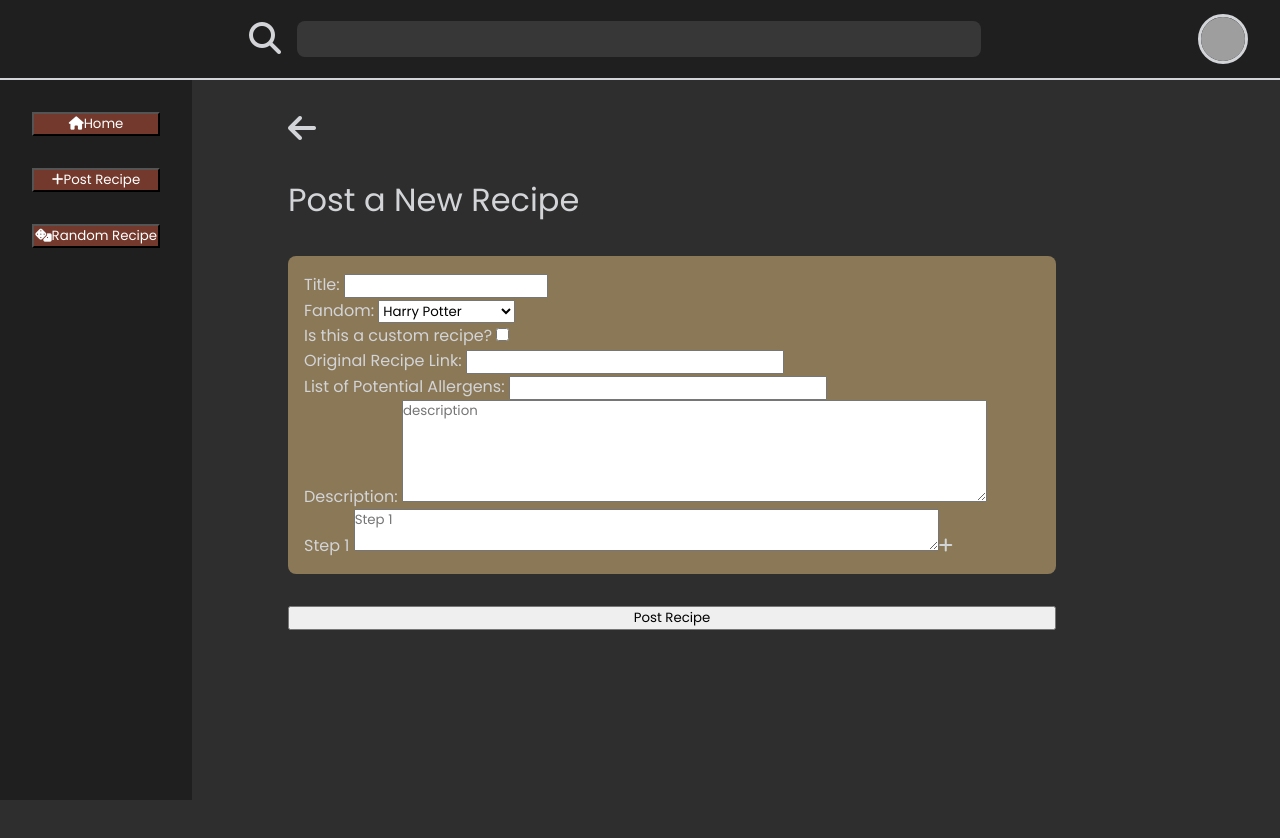
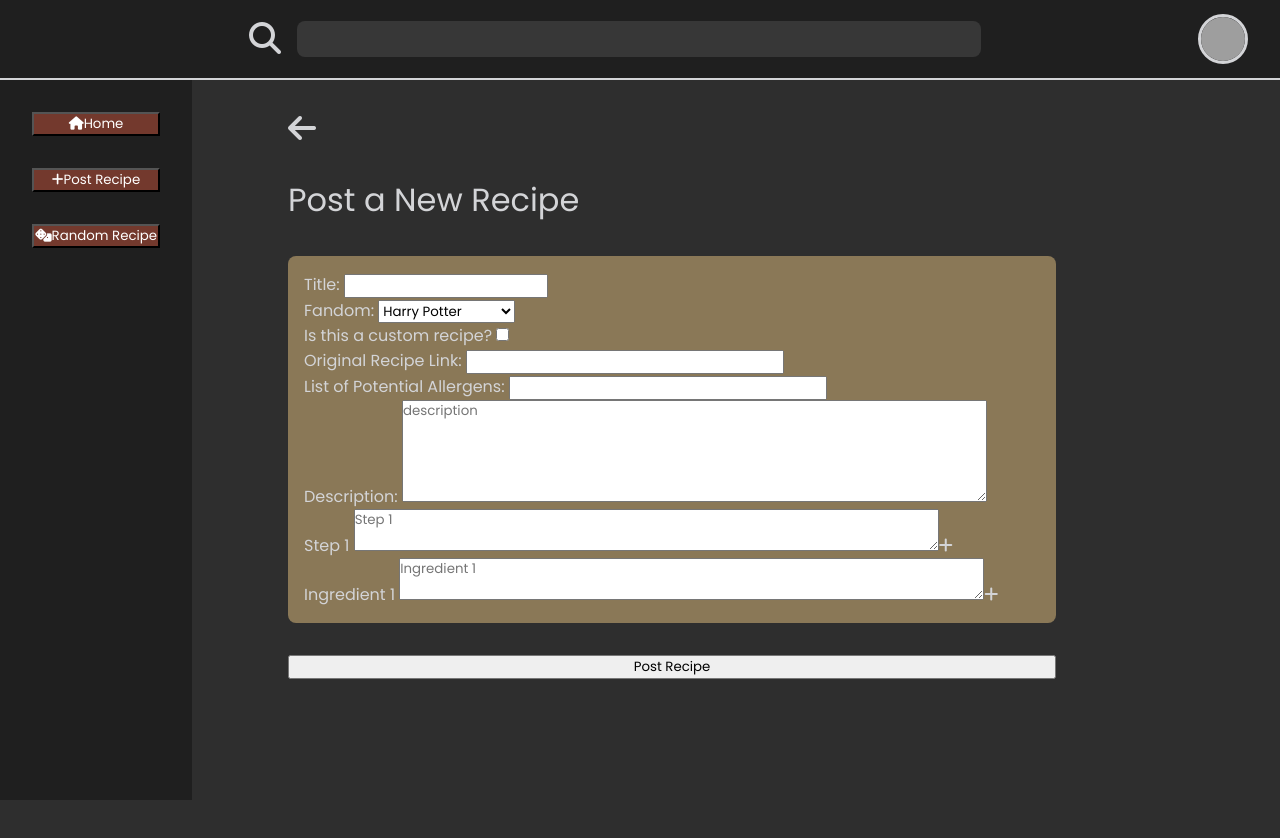
Before and after one commit to DeathlessKraken/fantasy-recipe-book, a React (Vite) app in the folder client/: page / in a window 1280 px wide. Both pictures are taken after a click on the button "Post Recipe". Shown: the top 838 px of the page. Built offline with nearby package versions, Linux system fonts and the light colour scheme; no server answers; grey boxes are pictures that could not be loaded.

Commit message:
added ingredients to post recipe, updated sub button

```diff
--- a/client/src/components/container/PostRecipe.jsx
+++ b/client/src/components/container/PostRecipe.jsx
@@ -20,7 +20,7 @@ export default function PostRecipe(props) {
             step1: '',
         },
         ingredients: {              //Initially render one blank ingredient to prompt entry.
-            new_ingredient: '',
+            ingredient1: '',
         },
         images: {},
         is_published: false,
@@ -63,11 +63,12 @@ export default function PostRecipe(props) {
         }
     }
 
-    function handleAddClick(stepIndex) {
+    function handleAddClick(type, stepIndex) {
         //stepIndex refers to the step that was clicked. example, add button clicked on step 3, stepIndex is 3.
         //Adds new blank step to instructions, to be rendered statefully through mapping
         //input.instructions keys to inputs
 
+        if (type === 'instruction') {
             setInputs(prevState => {
                 return ({
                     ...prevState,
@@ -77,16 +78,40 @@ export default function PostRecipe(props) {
                     }
                 });
             });
+        } else if (type === 'ingredient') {
+            setInputs(prevState => {
+                return ({
+                    ...prevState,
+                    ingredients: {
+                        ...prevState.ingredients,
+                        ['ingredient'+(stepIndex+1)]: ''
+                    }
+                });
+            });
+        } else {
+            console.error("INVALID TYPE OF INPUT: ", type);
+        }
     }
 
-    function handleSubClick(stepIndex) {
+    function handleSubClick(type, stepIndex) {
         //Destructure post inputs, delete step from inner instruction object, replace and return.
+        if (type === 'instruction') {
             setInputs(prevState => {
                 const { instructions, ...rest } = prevState;
                 delete instructions['step'+stepIndex];
                 rest.instructions = instructions;
                 return rest;
             });
+        } else if (type === 'ingredient') {
+            setInputs(prevState => {
+                const { ingredients, ...rest } = prevState;
+                delete ingredients['ingredient'+stepIndex];
+                rest.ingredients = ingredients;
+                return rest;
+            });
+        } else {
+            console.error("INVALID TYPE OF INPUT: ", type);
+        }
     }
 
     return (
@@ -186,7 +211,7 @@ export default function PostRecipe(props) {
 
                 <div className={styles.instructions}>
 
-                    {Object.keys(inputs.instructions).map((key, index) => {
+                    {Object.keys(inputs.instructions).map((key, index, array) => {
                         return (
                             <div key={'step'+(index+1)}>
                                 <label htmlFor={'step'+(index+1)}>Step {index+1} </label>
@@ -202,8 +227,34 @@ export default function PostRecipe(props) {
                                     maxLength={200}
                                     className={styles.step}
                                 ></textarea>
-                                <FontAwesomeIcon icon="fa-solid fa-plus" onClick={() => handleAddClick(index+1)}/>
-                                {index > 0 && <FontAwesomeIcon icon="fa-solid fa-minus" onClick={() => handleSubClick(index+1)}/>}
+                                <FontAwesomeIcon icon="fa-solid fa-plus" onClick={() => handleAddClick('instruction', index+1)}/>
+                                {index > 0 && (index === array.length-1 && <FontAwesomeIcon icon="fa-solid fa-minus" onClick={() => handleSubClick('instruction', index+1)}/>)}
+                            </div>
+                        );
+                    })}
+
+                </div>
+
+                <div className={styles.ingredients}>
+
+                    {Object.keys(inputs.ingredients).map((key, index, array) => {
+                        return (
+                            <div key={'ingredient'+(index+1)}>
+                                <label htmlFor={'ingredient'+(index+1)}>Ingredient {index+1} </label>
+                                <textarea
+                                    key={index}
+                                    name={'ingredient'+(index+1)}
+                                    id={'ingredient'+(index+1)}
+                                    value={inputs.ingredients['ingredient'+(index+1)]}
+                                    onChange={handleChange}
+                                    placeholder={'Ingredient '+(index+1)}
+                                    rows={2}
+                                    cols={50}
+                                    maxLength={200}
+                                    className={styles.ingredient}
+                                ></textarea>
+                                <FontAwesomeIcon icon="fa-solid fa-plus" onClick={() => handleAddClick('ingredient', index+1)}/>
+                                {index > 0 && (index === array.length-1 && <FontAwesomeIcon icon="fa-solid fa-minus" onClick={() => handleSubClick('ingredient', index+1)}/>)}
                             </div>
                         );
                     })}
```
Lines whose indentation alone changed are shown as unchanged.
